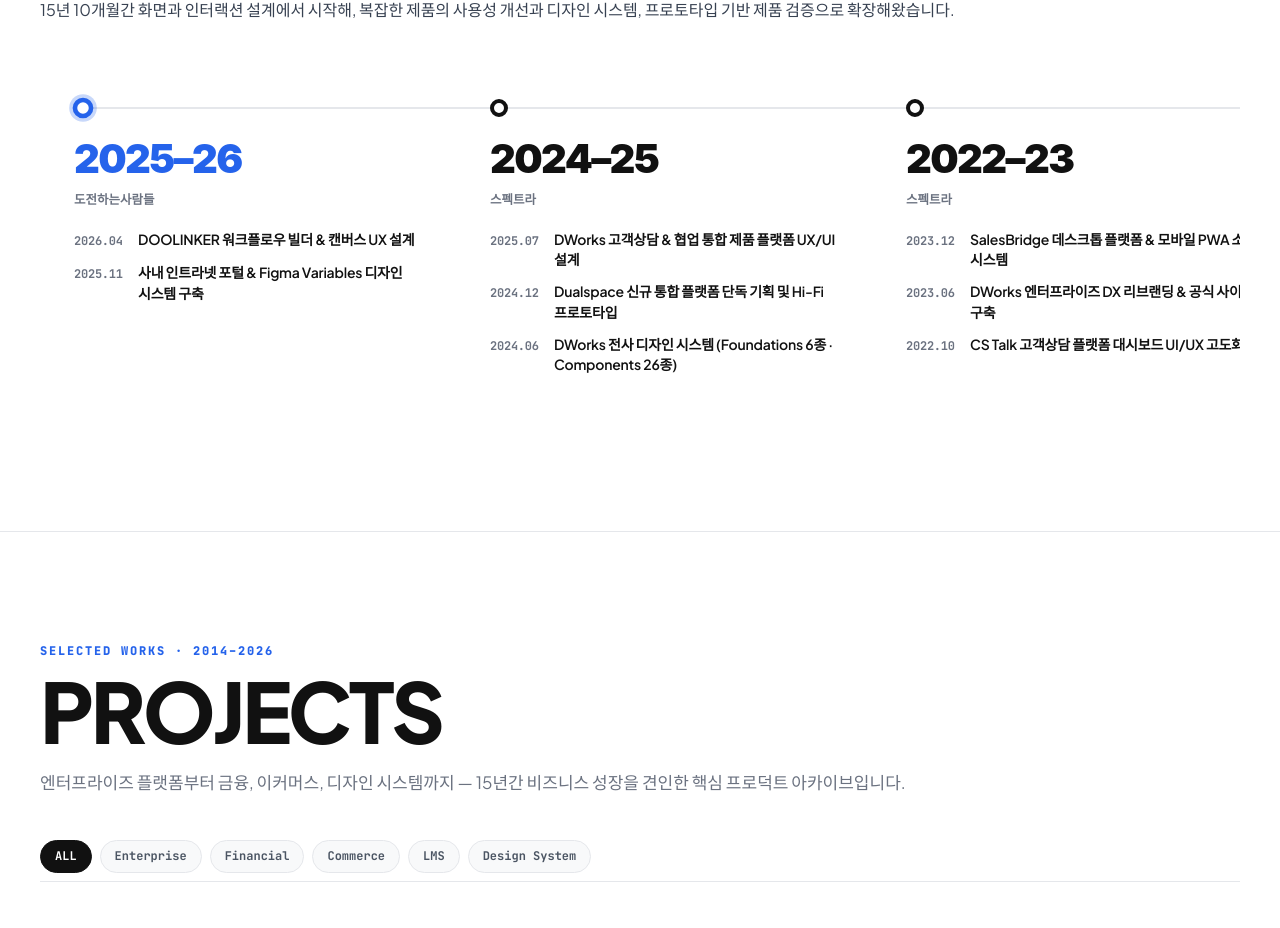
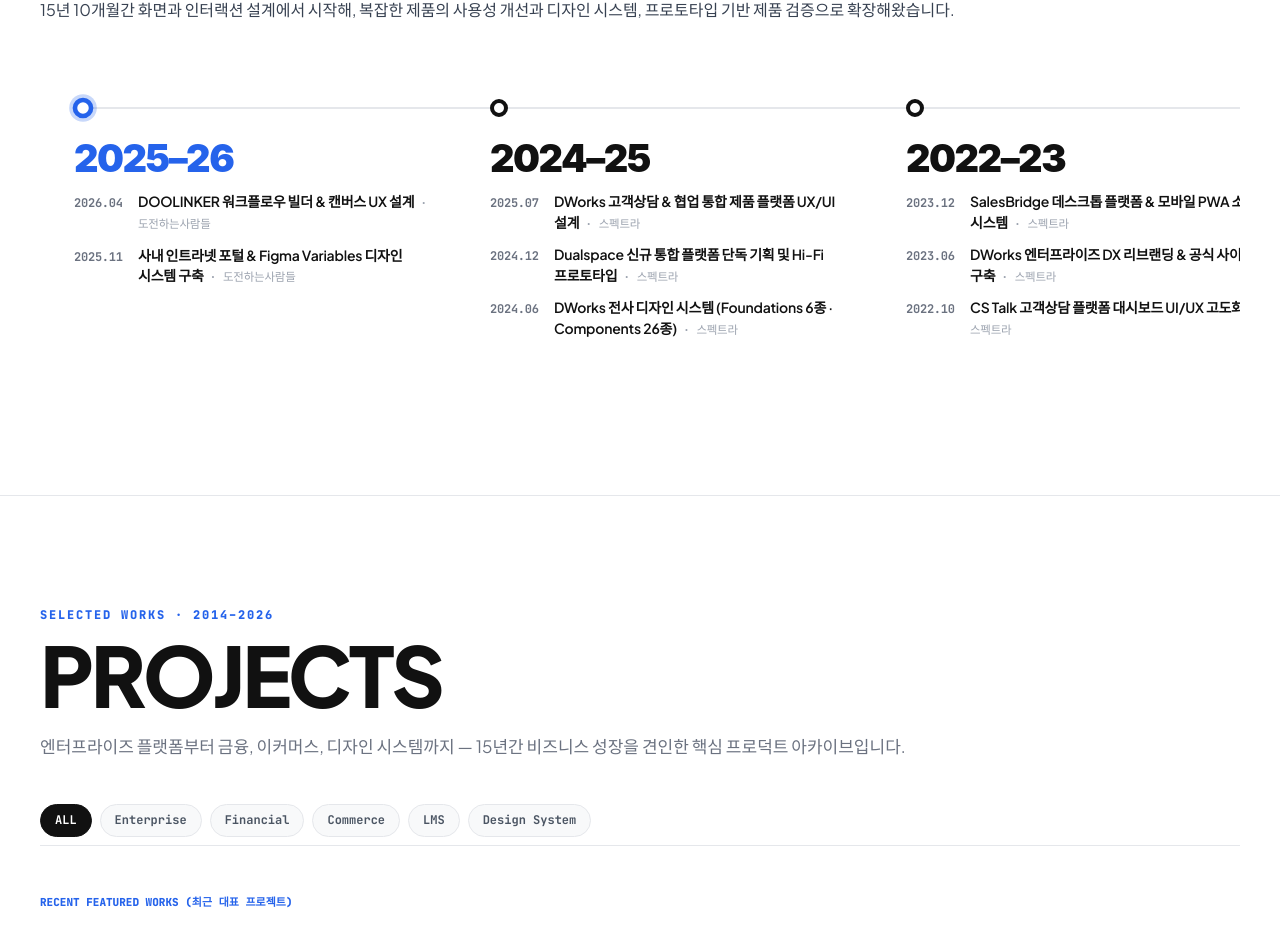
Before and after one commit to mobius38/sylee-portfolio, a React (Vite) app: page / in a window 1280 px wide. Shown: the part 1276-2204 px from the top of the page. Built offline with nearby package versions, Linux system fonts and the light colour scheme; the HTML template or start-up script is replaced by a standard one.

Commit message:
feat(timeline): declutter year header by embedding company meta into project rows (Option 1)

```diff
--- a/src/components/sections/HeroProfileSection.tsx
+++ b/src/components/sections/HeroProfileSection.tsx
@@ -431,29 +431,25 @@ export function HeroProfileSection({ w }: { w: number }) {
                       />
                     </div>
 
-                    {/* Giant Clean Year & Company Label */}
-                    <div style={{ marginBottom: "18px", paddingLeft: "6px" }}>
+                    {/* Giant Clean Year Label (No Subtitle Clutter) */}
+                    <div style={{ marginBottom: "14px", paddingLeft: "6px" }}>
                       <span
                         style={{
                           fontFamily: "'Inter', -apple-system, BlinkMacSystemFont, 'Pretendard', sans-serif",
-                          fontSize: isMobile ? "32px" : "40px",
+                          fontSize: isMobile ? "32px" : "38px",
                           fontWeight: 900,
                           color: isFirst || isActive || isHovered ? "#2563EB" : "#111111",
                           letterSpacing: "-0.04em",
                           lineHeight: 1,
                           display: "block",
-                          marginBottom: "6px",
                           transition: "color 0.2s ease",
                         }}
                       >
                         {m.year}
                       </span>
-                      <span style={{ fontSize: "12.5px", color: "#6B7280", fontWeight: 700, fontFamily: "'JetBrains Mono', monospace" }}>
-                        {m.company}
-                      </span>
                     </div>
 
-                    {/* 🌟 Ultra-Clean Scannable 1-Line List (Date + Project Title) */}
+                    {/* 🌟 Ultra-Clean Scannable 1-Line List (Date + Project Title · Company) */}
                     <div style={{ display: "flex", flexDirection: "column", gap: "12px", paddingLeft: "6px" }}>
                       {m.items.map((item, iIdx) => (
                         <div
@@ -488,6 +484,9 @@ export function HeroProfileSection({ w }: { w: number }) {
                             }}
                           >
                             {item.title}
+                            <span style={{ fontSize: "11.5px", color: "#9CA3AF", fontWeight: 500, marginLeft: "6px", fontFamily: "'JetBrains Mono', monospace" }}>
+                              · {m.company}
+                            </span>
                           </span>
                         </div>
                       ))}
```
